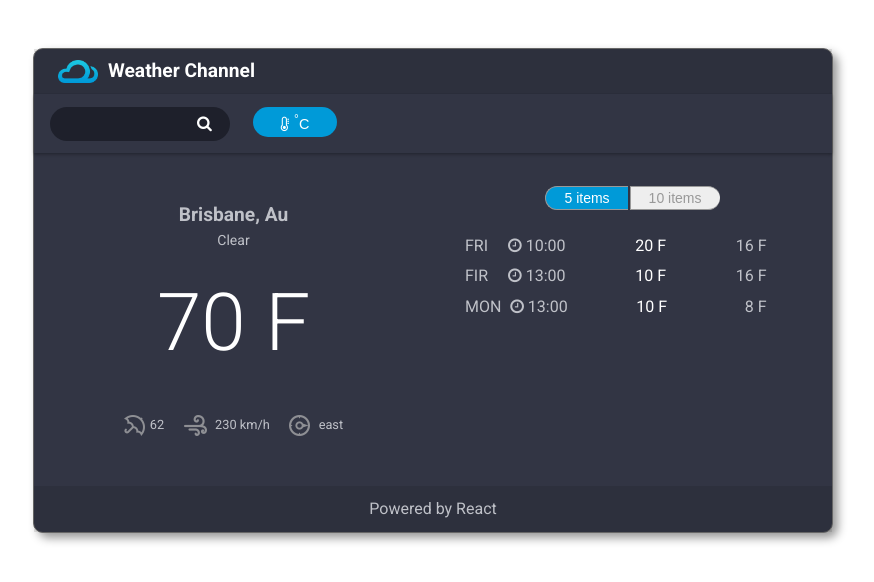
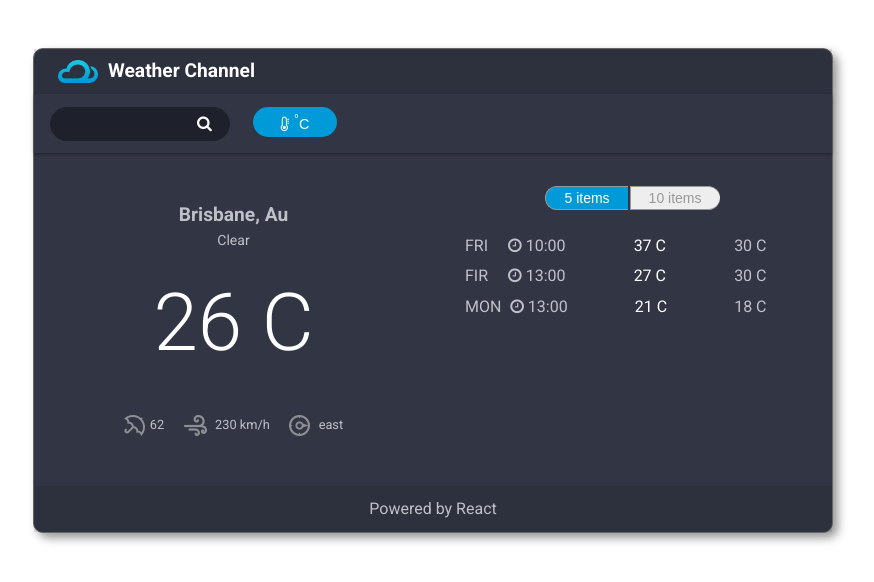
Before and after one commit to ks0430/weather-app-react, a React (Create React App) app: page / in a window 1280 px wide. Shown: the top 582 px of the page, without its empty margins (207-1081 px from the left). Built offline with nearby package versions, Linux system fonts and the light colour scheme.

Commit message:
Implemented unit change action pass to reducers.

```diff
--- a/package.json
+++ b/package.json
@@ -3,6 +3,7 @@
   "version": "0.1.0",
   "private": true,
   "dependencies": {
+    "axios": "^0.18.0",
     "react": "^16.7.0",
     "react-dom": "^16.7.0",
     "react-redux": "^6.0.0",
--- a/src/App.js
+++ b/src/App.js
@@ -1,14 +1,16 @@
 import React, { Component } from 'react';
-import WeatherChannel from './weather/WeatherChannel';
-import "./styles/main.css";
+// Without redux
+// import WeatherChannel from './weather/WeatherChannel';
+// Within redux
+import WeatherRedux from './WeatherRedux/WeatherRedux';
 
 
-
+import "./styles/main.css";
 
 class App extends Component {
   render() {
     return (
-      <WeatherChannel />
+      <WeatherRedux />
     );
   }
 }
--- /dev/null
+++ b/src/WeatherRedux/WeatherChannelRedux.js
@@ -0,0 +1,44 @@
+import React, { Component } from 'react';
+
+import Navbar from '../weather/Navbar';
+import CityCondition from '../weather/CityCondition';
+import Forecaster from '../weather/Forecaster';
+
+import { connect } from 'react-redux';
+import {CHANGE_TEMP_UNIT} from '../actions/ActionType';
+
+class WeatherChannelRedux extends Component {
+
+
+  render() {
+    const { condition,forecast, unit, onSwitch} = this.props;
+    return (
+      <div>
+        <Navbar tempSwitch={() => { onSwitch(unit === "C" ? "F" : "C")}} />
+        <main>
+            <CityCondition data={condition} unit={unit} />
+            <Forecaster data={forecast} unit={unit}/>
+        </main>
+      </div>
+    )
+  }
+}
+
+const mapStateToProps = state => {
+  console.log(state);
+  return {
+    condition: state.weatherData.condition,
+    forecast: state.weatherData.forecast,
+    unit: state.options.tempUnit
+  }
+}
+
+const mapDispatchToProps = (dispatch) => {
+  return {
+    onSwitch: (unit) => {
+      dispatch({type:CHANGE_TEMP_UNIT, unit})
+    }
+  }
+}
+
+export default connect(mapStateToProps, mapDispatchToProps)(WeatherChannelRedux)
--- /dev/null
+++ b/src/WeatherRedux/WeatherRedux.js
@@ -0,0 +1,21 @@
+import React, { Component } from 'react';
+import Header from '../weather/Header';
+import Footer from '../weather/Footer';
+import WeatherChannelRedux from './WeatherChannelRedux';
+
+import { Provider } from 'react-redux';
+import store from '../store';
+
+export default class WeatherRedux extends Component {
+  render() {
+    return (
+      <Provider store={store}>
+        <div className="weather-channel__container">
+          <Header />
+          <WeatherChannelRedux />
+          <Footer />
+        </div>
+      </Provider>
+    )
+  }
+}
--- a/src/reducers/optionReducer.js
+++ b/src/reducers/optionReducer.js
@@ -15,3 +15,5 @@ const optionsReducer = (state = initialState, action) => {
       return state;
   }
 }
+
+export default optionsReducer;
--- /dev/null
+++ b/src/store.js
@@ -0,0 +1,5 @@
+import { createStore } from 'redux';
+
+import reducers from './reducers';
+
+export default createStore(reducers);
--- a/src/weather/WeatherChannel.js
+++ b/src/weather/WeatherChannel.js
@@ -7,24 +7,6 @@ import CityCondition from './CityCondition';
 
 export default class WeatherChannel extends Component {
 
-
-  // Prepre merge to redux store
-  /*
-
-  const state = {
-    weatherData: {
-      condition:{}, forecast:[]
-    },
-    options: {
-      curCity: '',
-      tempUnit: 'C'
-    }
-  }
-
-  re-render  -> redux-react
-  wrap to new component (parent component) , setState in new component automatically
-
-  */
   state = {
     condition: {
       city: 'Brisbane, Au',
@@ -69,8 +51,7 @@ export default class WeatherChannel extends Component {
   render() {
     const{condition, forecastData, unit} = this.state;
     return (
-      <div>
-         <div className="weather-channel__container">
+      <div className="weather-channel__container">
         <Header />
         <Navbar tempSwitch={this.tempSwitch} />
         <main>
@@ -79,7 +60,6 @@ export default class WeatherChannel extends Component {
         </main>
         <Footer />
       </div>
-      </div>
     )
   }
 }
```
Also changed, not shown: 1 other file (tests, documents, lock files or other folders).
